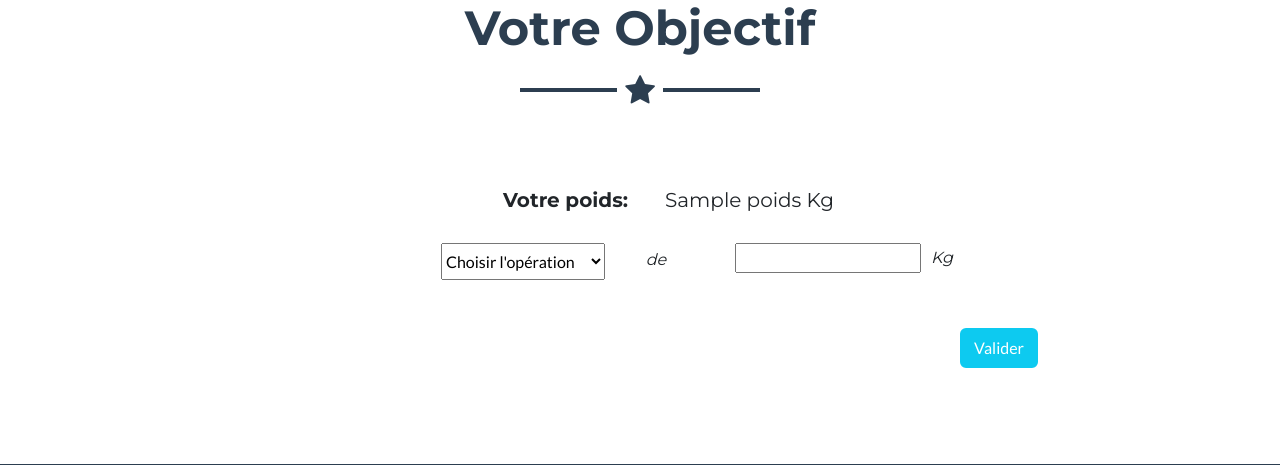
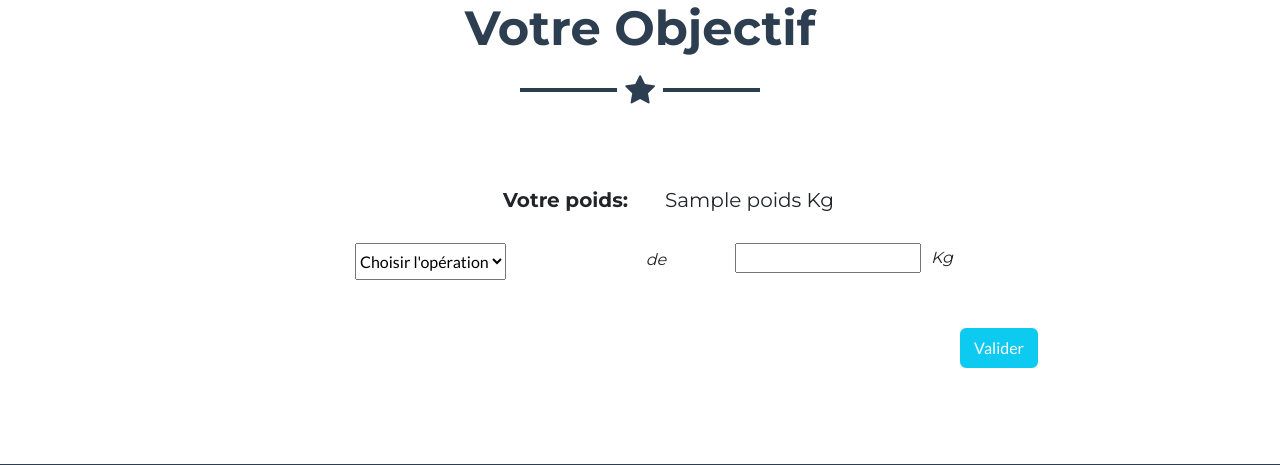
Before and after one commit to Mpiahy/Projet_S4, a CodeIgniter app: the page made by application/views/accueil.php in a window 1280 px wide. Shown: the part 630-1095 px from the top of the page. Run offline with CodeIgniter, Linux system fonts and the light colour scheme; the template is opened without the code that fills it: most values are stand-ins (such as "Sample title", 1, 10 or a date in 2020).

Commit message:
Update accueil.php

```diff
--- a/application/views/accueil.php
+++ b/application/views/accueil.php
@@ -44,13 +44,13 @@
                     </div>
                 </div>
                 <div class="row">
-                    <div class="col-xl-2 offset-xl-3" style="padding-left: 0px;padding-right: 0px;padding-top: 22px;padding-bottom: 25px;"><select style="margin-left: 86px;padding-bottom: 7px;padding-top: 7px;">
-                            <optgroup>
-                                <option value="1" selected>Choisir l'opération</option>
-                                <option value="2">Augmenter</option>
-                                <option value="3">Diminuer</option>
-                            </optgroup>
-                        </select></div>
+                    <div class="col-xl-2 offset-xl-3" style="padding-left: 0px;padding-right: 0px;padding-top: 22px;padding-bottom: 25px;">
+                        <select style="padding-bottom: 7px;padding-top: 7px;">
+                            <option value="1" selected>Choisir l'opération</option>
+                            <option value="2">Augmenter</option>
+                            <option value="3">Diminuer</option>
+                        </select>
+                    </div>
                     <div class="col-xl-2 offset-xl-0" style="padding-left: 0px;padding-top: 22px;padding-bottom: 25px;padding-right: 35px;">
                         <h6 class="display-6" style="text-align: center;font-size: 16px;font-style: italic;margin-left: 67px;padding-top: 7px;">de</h6>
                     </div>
```
